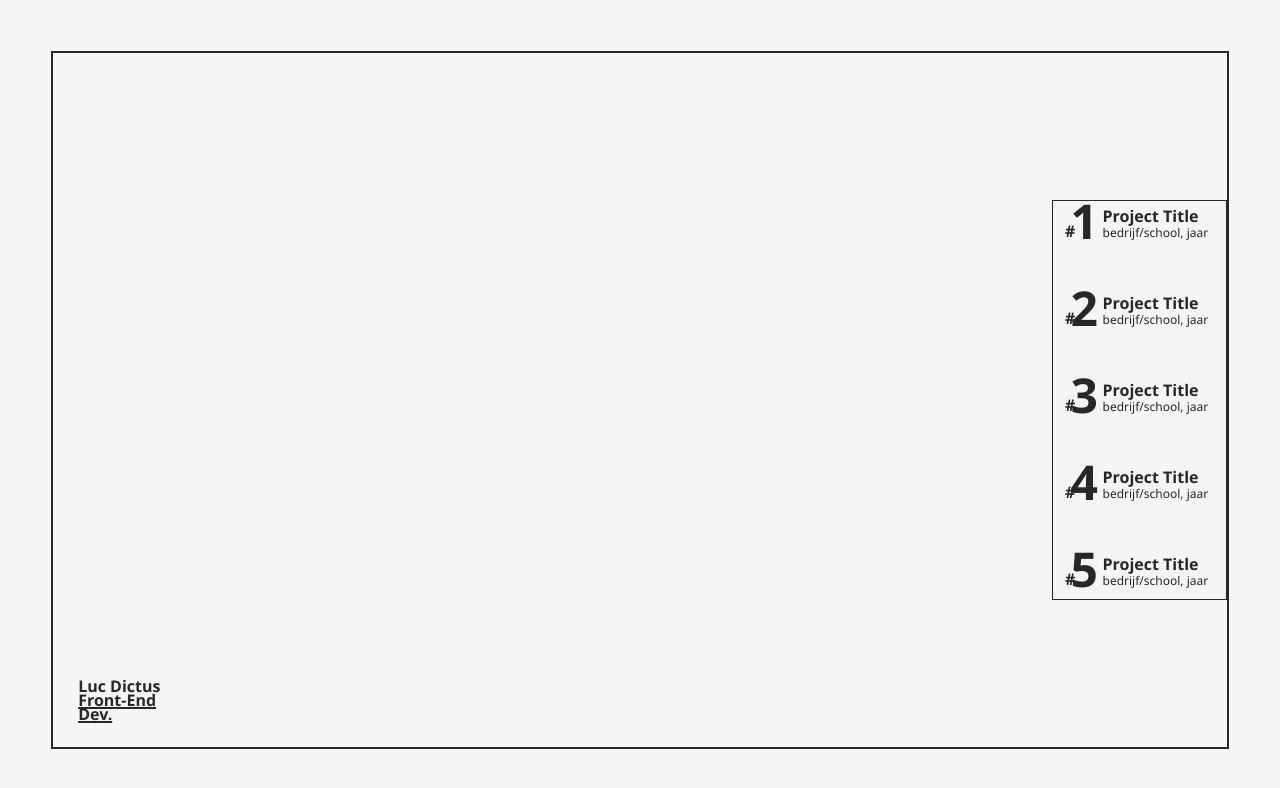
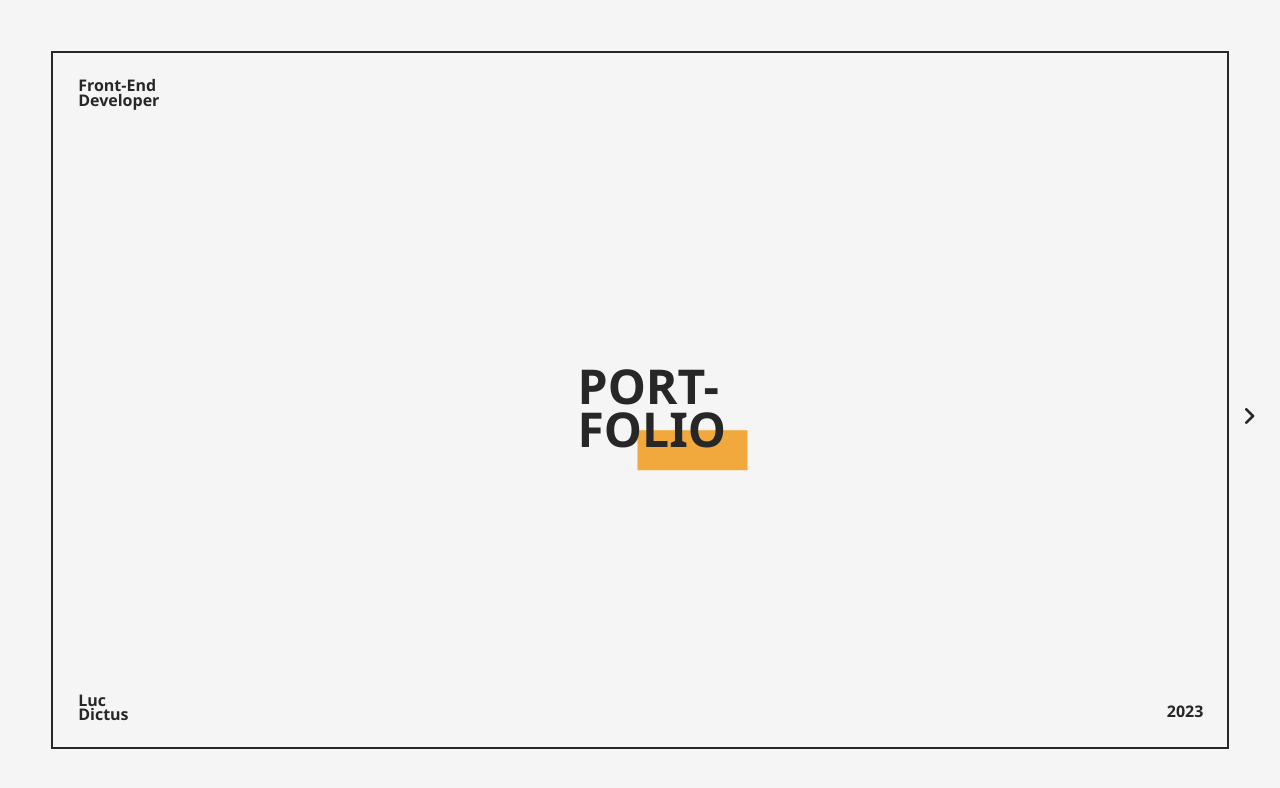
Before and after one commit to LucDictus/portfolio, a React (Create React App) app: page / in a window 1280 px wide. Shown: the top 788 px of the page. Built offline with nearby package versions, Linux system fonts and the light colour scheme; the HTML template or start-up script is replaced by a standard one.

Commit message:
homepage and nav

```diff
--- a/src/App.css
+++ b/src/App.css
@@ -33,3 +33,101 @@
     left: 0;
     z-index: 2;
 }
+
+#HomePage-next {
+    position: absolute;
+    right: 15px;
+    top: 50%;
+}
+#HomePage-next:hover {
+    cursor: pointer;
+}
+
+.container {
+    display: flex;
+    justify-content: center;
+    align-items: center;
+    height: 100vh;
+    overflow: hidden;
+}
+
+.flip-card {
+    width: 100%;
+    height: 100%;
+    perspective: 1000px;
+}
+
+.flip-card-inner {
+    position: relative;
+    z-index: 500;
+    width: 100%;
+    height: 100%;
+    transition: transform 0.8s;
+    transform-style: preserve-3d;
+}
+
+.show .flip-card-inner {
+    transform: rotateY(0deg);
+    transform-origin: left;
+}
+
+.hide .flip-card-inner {
+    transform: rotateY(-180deg);
+    transform-origin: left;
+}
+
+.flip-card-front, .flip-card-back {
+    position: absolute;
+    width: 100%;
+    height: 100%;
+    backface-visibility: hidden;
+}
+
+.flip-card-front {
+    background-color: #f5f5f5;
+    display: flex;
+    flex-direction: column;
+    justify-content: center;
+    align-items: center;
+}
+
+.flip-card-back {
+    background-color: #e0e0e0;
+    transform: rotateY(180deg);
+    display: flex;
+    justify-content: center;
+    align-items: center;
+}
+
+.second-flip-card-inner {
+    position: absolute;
+    z-index: 1;
+    top: 0;
+    left: 0;
+    width: 100%;
+    height: 100%;
+    transition: transform 0.8s;
+    transform-style: preserve-3d;
+}
+.second-flip-card-front, .second-flip-card-back {
+    position: absolute;
+    width: 100%;
+    height: 100%;
+    backface-visibility: hidden;
+}
+
+.second-flip-card-front {
+    background-color: #f5f5f5;
+    display: flex;
+    flex-direction: column;
+    justify-content: center;
+    align-items: center;
+}
+
+.second-flip-card-back {
+    background-color: #e0e0e0;
+    transform: rotateY(180deg);
+    display: flex;
+    justify-content: center;
+    align-items: center;
+}
--- a/src/App.js
+++ b/src/App.js
@@ -1,23 +1,39 @@
 import './App.css';
 import HomePage from './components/HomePage/HomePage';
 import Navigation from './components/Navigation/Navigation';
+import React, { useState } from 'react';
 
-export function navOpen() {
-  console.log('hoi');
-}
 
-function App() {
+const App = () => {
+  const [isVisible, setIsVisible] = useState(true);
+
+  const toggleVisibility = () => {
+    setIsVisible(!isVisible);
+  };
 
   return (
-    <div className="App">
-      {/* <div id='homepage'>
-        <HomePage />
-      </div> */}
-      <div id='navigation'>
-        <Navigation/>
+    <div className="container">
+      <div className={`flip-card ${isVisible ? 'show' : 'hide'}`}>
+        <div className="flip-card-inner">
+          <div className="flip-card-front">
+            <HomePage />
+            <div id='HomePage-next' onClick={toggleVisibility}>
+                <svg width="32" height="32" fill="#272727" stroke="#272727" viewBox="0 0 512 512"><path d="M228.418 134.248c-8.331-8.331-21.839-8.331-30.17 0-8.331 8.331-8.331 21.839 0 30.17L289.83 256l-91.582 91.582c-8.331 8.331-8.331 21.839 0 30.17 8.331 8.331 21.839 8.331 30.17 0l106.667-106.667c8.331-8.331 8.331-21.839 0-30.17L228.418 134.248z" /></svg>
+            </div>
+          </div>
+          <div className="flip-card-back"></div>
+        </div>
+        {!isVisible && (
+        <div className="second-flip-card-inner">
+          <div className="second-flip-card-front">
+            <Navigation />
+          </div>
+          <div className="second-flip-card-back"></div>
+        </div>
+        )}
       </div>
     </div>
   );
-}
+};
 
 export default App;
--- a/src/components/HomePage/HomePage.css
+++ b/src/components/HomePage/HomePage.css
@@ -72,3 +72,6 @@
     right: 15px;
     top: 50%;
 }
+#HomePage-next:hover {
+    cursor: pointer;
+}
--- a/src/components/HomePage/HomePage.js
+++ b/src/components/HomePage/HomePage.js
@@ -1,6 +1,5 @@
 import React from 'react';
 import './HomePage.css';
-import { navOpen } from '../../App';
 
 function HomePage() {
     const date = new Date();
@@ -17,9 +16,7 @@ function HomePage() {
                         <div id='HomePage-title-background' className='HomePage-slide-left'></div>
                     </div>
                     <div id='HomePage-name'>Luc Dictus</div>
-                    <div id='HomePage-next' onClick={navOpen}>
-                        <svg width="32" height="32" fill="#272727" stroke="#272727" viewBox="0 0 512 512"><path d="M228.418 134.248c-8.331-8.331-21.839-8.331-30.17 0-8.331 8.331-8.331 21.839 0 30.17L289.83 256l-91.582 91.582c-8.331 8.331-8.331 21.839 0 30.17 8.331 8.331 21.839 8.331 30.17 0l106.667-106.667c8.331-8.331 8.331-21.839 0-30.17L228.418 134.248z" /></svg>
-                    </div>
+
                 </div>
 
             </div>
--- a/src/components/Navigation/Navigation.css
+++ b/src/components/Navigation/Navigation.css
@@ -20,7 +20,6 @@
     display: flex;
     flex-direction: column;
     justify-content: space-between;
-    border: 1px solid #272727;
 }
 
 .Navigation-project {
--- a/src/components/Navigation/Navigation.js
+++ b/src/components/Navigation/Navigation.js
@@ -62,7 +62,7 @@ function Navigation() {
                             </div>
                         </a>
                     </div>
-                    <a>
+                    <a href='../AboutMe/AboutMe.js'>
                         <div id='Navigation-name'>
                             Luc Dictus <br></br>
                             <span>Front-End Dev.</span>
```
Also changed, not shown: src/components/AboutMe/AboutMe.js (added, +15 -0 lines), src/components/AboutMe/AboutMe.css (added).
